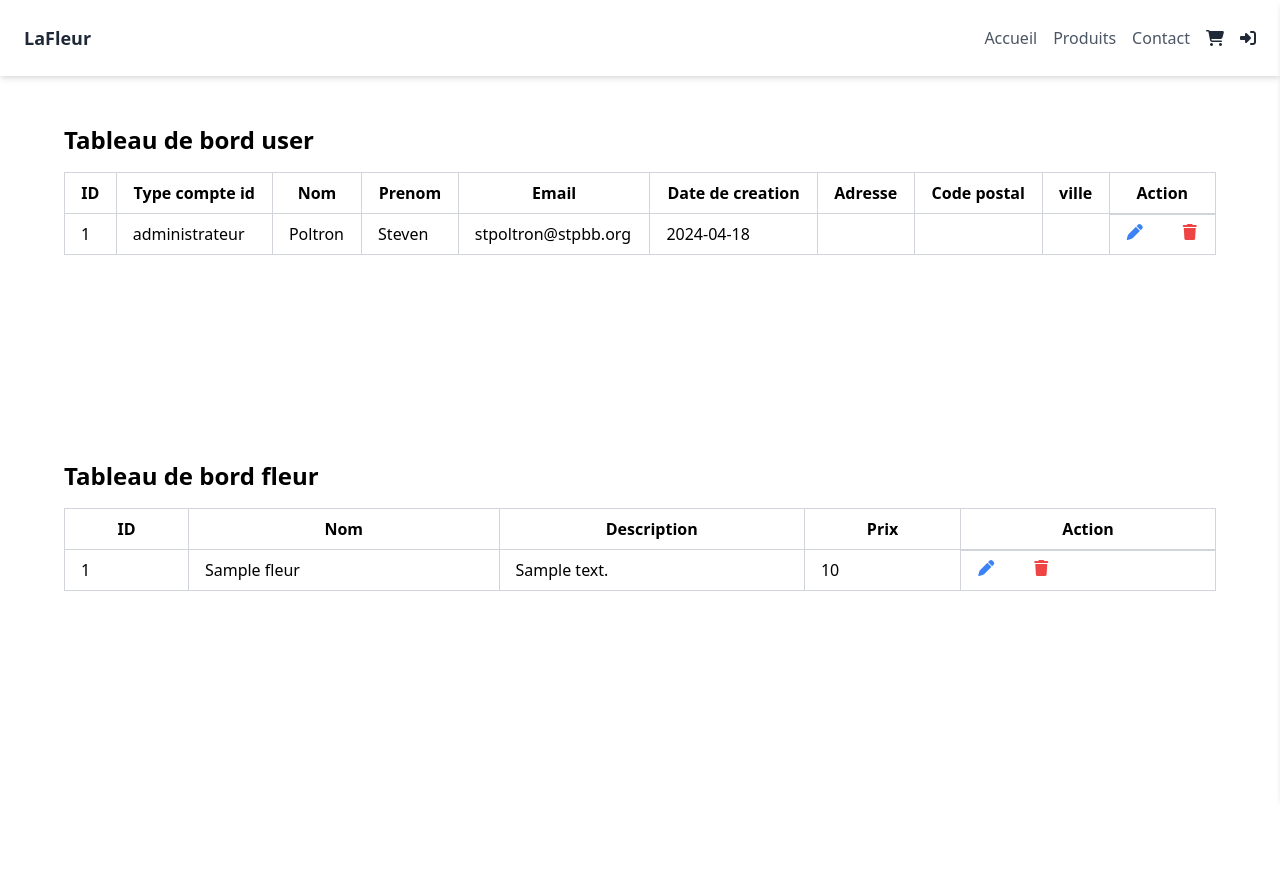
After one commit to Mits0u/projet_lafleur, a PHP site: page /backend.php in a window 1280 px wide. The commit adds this page. Run offline with PHP 8.4, Linux system fonts and the light colour scheme; data comes from the database, SQL or seed files in the repository; tables that the repository leaves empty hold one stand-in row (values such as "Sample post"); some libraries are stand-ins or nearby versions.

Commit message:
ajout back bien avancé

```diff
--- /dev/null
+++ b/backend.php
@@ -0,0 +1,164 @@
+<?php
+// Inclure le fichier de configuration de la base de données
+include './config/database.php';
+
+// Vérifier si l'utilisateur est connecté
+session_start();
+// if (!isset($_SESSION['logged_in']) || $_SESSION['logged_in'] !== true) {
+//     header("Location: login.php");
+//     exit;
+// }
+
+// Traitement de la suppression de produit
+if (isset($_POST['delete_product'])) {
+    $product_id = $_POST['product_id'];
+    $query = "DELETE FROM fleur WHERE id = :id";
+    $delstmt = $conn->prepare($query);
+    $delstmt->bindParam(':id', $product_id);
+    if ($delstmt->execute()) {
+        // Redirection vers la même page après la suppression
+        header("Location: backend.php");
+        exit;
+    } else {
+        echo "Erreur lors de la suppression du produit.";
+    }
+}
+
+if (isset($_POST['delete_user'])) {
+    $user_id = $_POST['user-id']; // Correction ici
+    $query = "DELETE FROM utilisateur WHERE id = :id";
+    $delstmtuser = $conn->prepare($query);
+    $delstmtuser->bindParam(':id', $user_id); // Correction ici
+    if ($delstmtuser->execute()) {
+        // Redirection vers la même page après la suppression
+        header("Location: backend.php");
+        exit;
+    } else {
+        echo "Erreur lors de la suppression de l'utilisateur.";
+    }
+}
+
+// Récupération des produits depuis la base de données
+$query = "SELECT id, nom, description, prix, image FROM fleur ORDER BY id ";
+$stmt = $conn->query($query);
+
+// Récupération des produits depuis la base de données
+$query2 = "SELECT utilisateur.*, type_compte.description FROM utilisateur, type_compte WHERE utilisateur.type_compte_id = type_compte.id ORDER BY utilisateur.id";
+$userstmt = $conn->query($query2);
+?>
+
+<!DOCTYPE html>
+<html lang="fr">
+
+<head>
+    <meta charset="UTF-8">
+    <meta name="viewport" content="width=device-width, initial-scale=1.0">
+    <title>Backend | Mon Site</title>
+    <!-- Inclure Tailwind CSS -->
+    <link href="https://cdn.jsdelivr.net/npm/tailwindcss@2.2.19/dist/tailwind.min.css" rel="stylesheet">
+    <script src="https://kit.fontawesome.com/35413ab60a.js" crossorigin="anonymous"></script>
+</head>
+
+<body>
+    <?php include 'navbar.php'; ?>
+
+    <section class="mx-auto max-w-6xl mt-12">
+
+
+        <!-- Contenu de la page backend -->
+        <div>
+            <h2 class="text-2xl font-semibold mb-4">Tableau de bord user</h2>
+            <div class="overflow-scroll h-64">
+
+                <table class="table-auto w-full border-collapse border border-gray-300">
+                    <thead>
+                        <tr>
+                            <th class="border border-gray-300 px-4 py-2">ID</th>
+                            <th class="border border-gray-300 px-4 py-2">Type compte id</th>
+                            <th class="border border-gray-300 px-4 py-2">Nom</th>
+                            <th class="border border-gray-300 px-4 py-2">Prenom</th>
+                            <th class="border border-gray-300 px-4 py-2">Email</th>
+                            <th class="border border-gray-300 px-4 py-2">Date de creation</th>
+                            <th class="border border-gray-300 px-4 py-2">Adresse</th>
+                            <th class="border border-gray-300 px-4 py-2">Code postal</th>
+                            <th class="border border-gray-300 px-4 py-2">ville</th>
+                            <th class="border border-gray-300 px-4 py-2">Action</th>
+                        </tr>
+                    </thead>
+                    <tbody>
+                        <?php
+                        // Affichage des produits
+                        while ($row = $userstmt->fetch(PDO::FETCH_ASSOC)) {
+                            echo "<tr>";
+                            echo "<td class='border border-gray-300 px-4 py-2'>" . $row['id'] . "</td>";
+                            echo "<td class='border border-gray-300 px-4 py-2'>" . $row['description'] . "</td>";
+                            echo "<td class='border border-gray-300 px-4 py-2'>" . $row['nom'] . "</td>";
+                            echo "<td class='border border-gray-300 px-4 py-2'>" . $row['prenom'] . "</td>";
+                            echo "<td class='border border-gray-300 px-4 py-2'>" . $row['email'] . "</td>";
+                            echo "<td class='border border-gray-300 px-4 py-2'>" . $row['date_creation'] . "</td>";
+                            echo "<td class='border border-gray-300 px-4 py-2'>" . $row['adresse'] . "</td>";
+                            echo "<td class='border border-gray-300 px-4 py-2'>" . $row['code_postal'] . "</td>";
+                            echo "<td class='border border-gray-300 px-4 py-2'>" . $row['ville'] . "</td>";
+                            // Ajout des boutons Modifier et Supprimer
+                            echo "<td class='border-t flex flex-col h-full sm:flex-row mx-full border-gray-300 '>";
+                            echo "<form method='post' action='edit_product.php'>";
+                            echo "<input type='hidden' name='product_id' value='" . $row['id'] . "'>";
+                            echo "<button type='submit' name='edit_product' class=' text-blue-500 px-4 py-1 rounded mr-2'><i class=\"fa-solid fa-pen\"></i></button>";
+                            echo "</form>";
+                            echo "<form method='post'>";
+                            echo "<input type='hidden' name='user-id' value='" . $row['id'] . "'>";
+                            echo "<button type='submit' name='delete_user' class='text-red-500 px-4 py-1 rounded'><i class=\"fa-solid fa-trash\"></i></button>";
+                            echo "</form>";
+                            echo "</td>";
+                            echo "</tr>";
+                        }
+                        ?>
+                    </tbody>
+                </table>
+            </div>
+
+            <div>
+                <h2 class="text-2xl font-semibold mb-4 mt-8">Tableau de bord fleur</h2>
+                <div class="overflow-scroll h-96">
+
+                    <table class="table-auto w-full border-collapse border border-gray-300">
+                        <thead>
+                            <tr>
+                                <th class="border border-gray-300 px-4 py-2">ID</th>
+                                <th class="border border-gray-300 px-4 py-2">Nom</th>
+                                <th class="border border-gray-300 px-4 py-2">Description</th>
+                                <th class="border border-gray-300 px-4 py-2">Prix</th>
+                                <th class="border border-gray-300 px-4 py-2">Action</th>
+                            </tr>
+                        </thead>
+                        <tbody>
+                            <?php
+                            // Affichage des produits
+                            while ($row = $stmt->fetch(PDO::FETCH_ASSOC)) {
+                                echo "<tr>";
+                                echo "<td class='border border-gray-300 px-4 py-2'>" . $row['id'] . "</td>";
+                                echo "<td class='border border-gray-300 px-4 py-2'>" . $row['nom'] . "</td>";
+                                echo "<td class='border border-gray-300 px-4 py-2'>" . $row['description'] . "</td>";
+                                echo "<td class='border border-gray-300 px-4 py-2'>" . $row['prix'] . "</td>";
+                                // Ajout des boutons Modifier et Supprimer
+                                echo "<td class='border-t flex flex-col h-full sm:flex-row mx-full border-gray-300 '>";
+                                echo "<form method='post' action='edit_product.php'>";
+                                echo "<input type='hidden' name='product_id' value='" . $row['id'] . "'>";
+                                echo "<button type='submit' name='edit_product' class='text-blue-500  px-4 py-1 rounded mr-2'><i class=\"fa-solid fa-pen\"></i></button>";
+                                echo "</form>";
+                                echo "<form method='post'>";
+                                echo "<input type='hidden' name='product_id' value='" . $row['id'] . "'>";
+                                echo "<button type='submit' name='delete_product' class='text-red-500  px-4 py-1 rounded'><i class=\"fa-solid fa-trash\"></i></button>";
+                                echo "</form>";
+                                echo "</td>";
+                                echo "</tr>";
+                            }
+                            ?>
+                        </tbody>
+                    </table>
+                </div>
+            </div>
+    </section>
+</body>
+
+</html>
--- a/produits.php
+++ b/produits.php
@@ -1,4 +1,6 @@
 <?php
+session_start();
+
 include './config/database.php';
 
 if ($_SERVER["REQUEST_METHOD"] == "POST") {
--- a/uniproduit.php
+++ b/uniproduit.php
@@ -1,5 +1,7 @@
+<?php
 
-<?php
+session_start();
+
 include './config/database.php';
 
 // Initialisation des variables
```
Also changed, not shown: test.php (added, +142 -0 lines).
